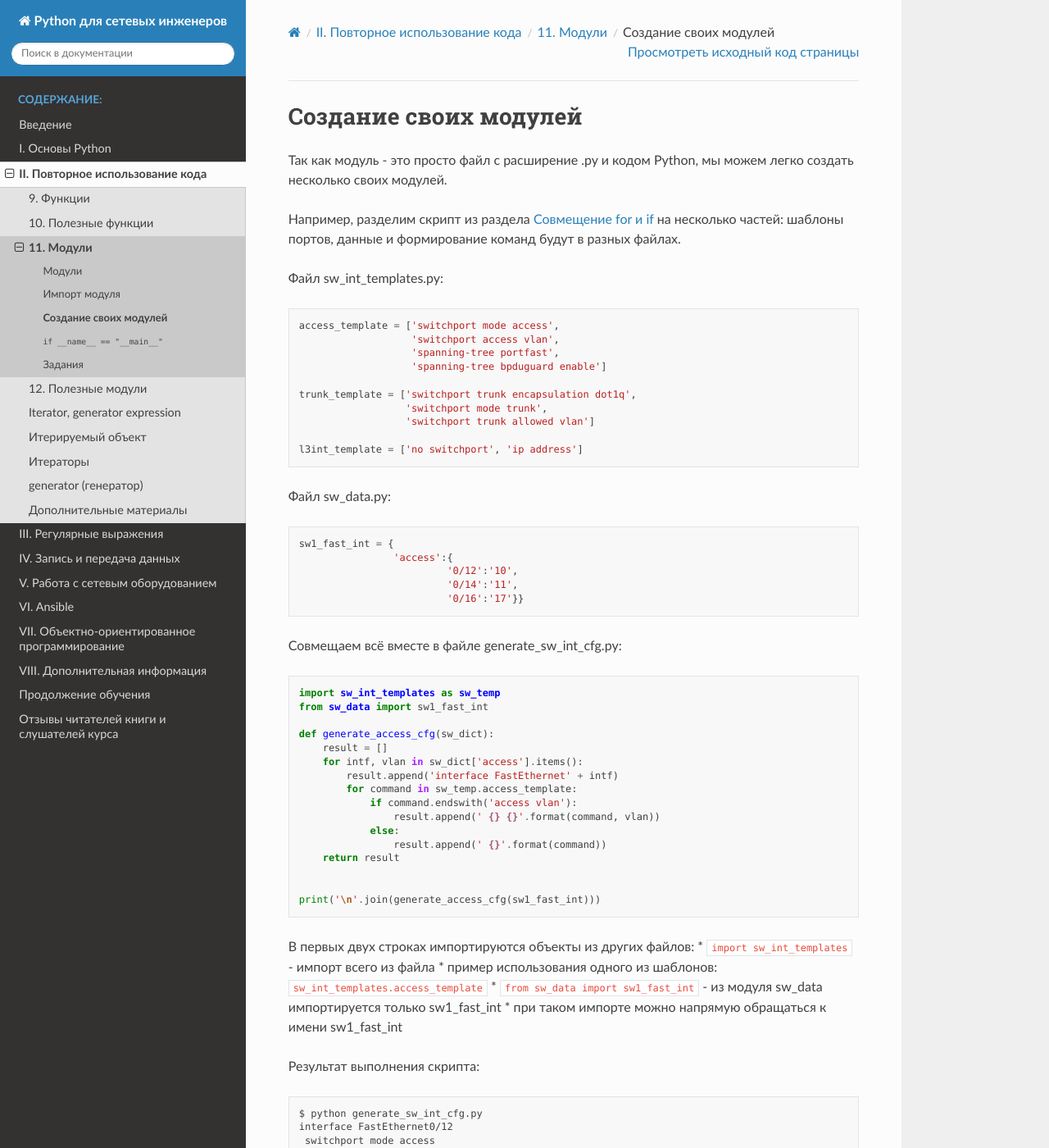
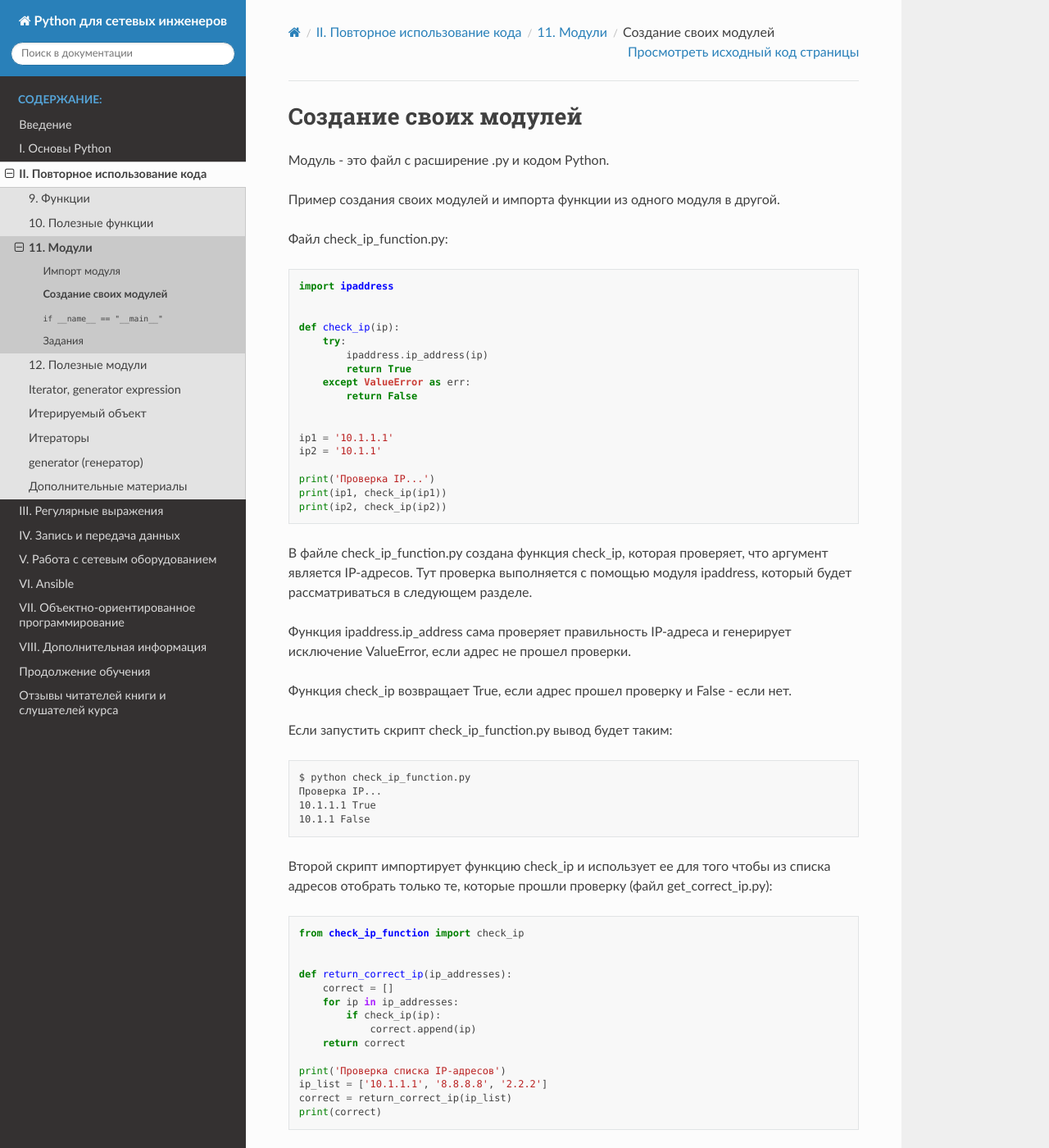
Before and after one commit to natenka/pyneng-book, a Sphinx documentation site: the page built from docs/source/book/11_modules/create.rst, in a window 1280 px wide and 1400 px high. Shown: the whole window at 82% size. Built offline with Sphinx 7.4.7 and the Read the Docs theme 2.0.0, drawn with Linux system fonts in a browser that asks for light colours; pages that are not in the unit, such as notebooks, are missing from menus; some of the changed text lies outside the part shown.

Commit message:
Chapter 11_modules updated

```diff
--- a/docs/source/book/11_modules/create.rst
+++ b/docs/source/book/11_modules/create.rst
@@ -1,83 +1,119 @@
 Создание своих модулей
 ----------------------
 
-Так как модуль - это просто файл с расширение .py и кодом Python, мы
-можем легко создать несколько своих модулей.
+Модуль - это файл с расширение .py и кодом Python.
 
-Например, разделим скрипт из раздела `Совмещение for и
-if <../06_control_structures/2b_for_if.md>`__ на несколько частей:
-шаблоны портов, данные и формирование команд будут в разных файлах.
+Пример создания своих модулей и импорта функции из одного модуля в другой.
 
-Файл sw\_int\_templates.py:
+Файл check_ip_function.py:
 
 .. code:: python
 
-    access_template = ['switchport mode access',
-                       'switchport access vlan',
-                       'spanning-tree portfast',
-                       'spanning-tree bpduguard enable']
+    import ipaddress
 
-    trunk_template = ['switchport trunk encapsulation dot1q',
-                      'switchport mode trunk',
-                      'switchport trunk allowed vlan']
 
-    l3int_template = ['no switchport', 'ip address']
+    def check_ip(ip):
+        try:
+            ipaddress.ip_address(ip)
+            return True
+        except ValueError as err:
+            return False
 
-Файл sw\_data.py:
+
+    ip1 = '10.1.1.1'
+    ip2 = '10.1.1'
+
+    print('Проверка IP...')
+    print(ip1, check_ip(ip1))
+    print(ip2, check_ip(ip2))
+
+В файле check_ip_function.py создана функция check_ip,
+которая проверяет, что аргумент является IP-адресов.
+Тут проверка выполняется с помощью модуля ipaddress,
+который будет рассматриваться в следующем разделе.
+
+Функция ipaddress.ip_address сама проверяет правильность IP-адреса
+и генерирует исключение ValueError, если адрес не прошел проверки.
+
+Функция check_ip возвращает True, если адрес прошел проверку и False - если нет.
+
+Если запустить скрипт check_ip_function.py вывод будет таким:
+
+::
+
+    $ python check_ip_function.py
+    Проверка IP...
+    10.1.1.1 True
+    10.1.1 False
+
+
+Второй скрипт импортирует функцию check_ip и использует ее для того
+чтобы из списка адресов отобрать только те, которые прошли проверку
+(файл get_correct_ip.py):
 
 .. code:: python
 
-    sw1_fast_int = {
-                    'access':{
-                             '0/12':'10',
-                             '0/14':'11',
-                             '0/16':'17'}}
-
-Совмещаем всё вместе в файле generate\_sw\_int\_cfg.py:
-
-.. code:: python
-
-    import sw_int_templates as sw_temp
-    from sw_data import sw1_fast_int
-
-    def generate_access_cfg(sw_dict):
-        result = []
-        for intf, vlan in sw_dict['access'].items():
-            result.append('interface FastEthernet' + intf)
-            for command in sw_temp.access_template:
-                if command.endswith('access vlan'):
-                    result.append(' {} {}'.format(command, vlan))
-                else:
-                    result.append(' {}'.format(command))
-        return result
+    from check_ip_function import check_ip
 
 
-    print('\n'.join(generate_access_cfg(sw1_fast_int)))
+    def return_correct_ip(ip_addresses):
+        correct = []
+        for ip in ip_addresses:
+            if check_ip(ip):
+                correct.append(ip)
+        return correct
 
-В первых двух строках импортируются объекты из других файлов: \*
-``import sw_int_templates`` - импорт всего из файла \* пример
-использования одного из шаблонов: ``sw_int_templates.access_template``
-\* ``from sw_data import sw1_fast_int`` - из модуля sw\_data
-импортируется только sw1\_fast\_int \* при таком импорте можно напрямую
-обращаться к имени sw1\_fast\_int
+    print('Проверка списка IP-адресов')
+    ip_list = ['10.1.1.1', '8.8.8.8', '2.2.2']
+    correct = return_correct_ip(ip_list)
+    print(correct)
+
+
+В первой строке выполняется импорт функции check_ip из модуля
+check_ip_function.py.
+
 
 Результат выполнения скрипта:
 
 ::
 
-    $ python generate_sw_int_cfg.py
-    interface FastEthernet0/12
-     switchport mode access
-     switchport access vlan 10
-     spanning-tree portfast
-     spanning-tree bpduguard enable
-    interface FastEthernet0/14
-     switchport mode access
-     switchport access vlan 11
-     spanning-tree portfast
-     spanning-tree bpduguard enable
-    interface FastEthernet0/16
-     switchport mode access
-     switchport access vlan 17
-     spanning-tree portfast
-     spanning-tree bpduguard enable
+    $ python get_correct_ip.py
+    Проверка IP...
+    10.1.1.1 True
+    10.1.1 False
+    Проверка списка IP-адресов
+    ['10.1.1.1', '8.8.8.8']
+
+Обратите внимание, что выведена не только информация из скрипта get_correct_ip.py,
+но и информация из скрипта check_ip_function.py.
+Так происходит из-за того, что любая разновидность import выполняет весь скрипт.
+То есть, даже когда импорт выглядит как ``from check_ip_function import check_ip``,
+выполняется весь скрипт check_ip_function.py, а  не только функция check_ip.
+В итоге, будут выводиться все сообщения импортируемого скрипта.
+
+Сообщения из импортируемого скрипта не страшны, они мешают и только, хуже когда
+скрипт выполнял что-то типа подключения к оборудованию и при импорте функции из него,
+придется ждать пока это подключение выполнится.
+
+В Python есть возможность указать, что некоторые строки не должны выполняться при импорте.
+Это рассматривается в следующем подразделе.
+
+.. note::
+    Функцию return_correct_ip можно заменить filter или генератором списка,
+    выше используется более длинный, но скорее всего, пока что более понятный
+    вариант:
+
+    .. code:: python
+
+        In [19]: list(filter(check_ip, ip_list))
+        Out[19]: ['10.1.1.1', '8.8.8.8']
+
+        In [20]: [ip for ip in ip_list if check_ip(ip)]
+        Out[20]: ['10.1.1.1', '8.8.8.8']
+
+        In [21]: def return_correct_ip(ip_addresses):
+            ...:     return [ip for ip in ip_addresses if check_ip(ip)]
+            ...:
+
+        In [22]: return_correct_ip(ip_list)
+        Out[22]: ['10.1.1.1', '8.8.8.8']
```
Also changed, not shown: docs/source/book/11_modules/README.rst (deleted, +0 -14 lines), docs/source/book/11_modules/import.rst (+8 -4 lines), docs/source/book/11_modules/index.rst (+14 -1 lines), docs/source/exercises/01_exercises.rst (+7 -6 lines).
